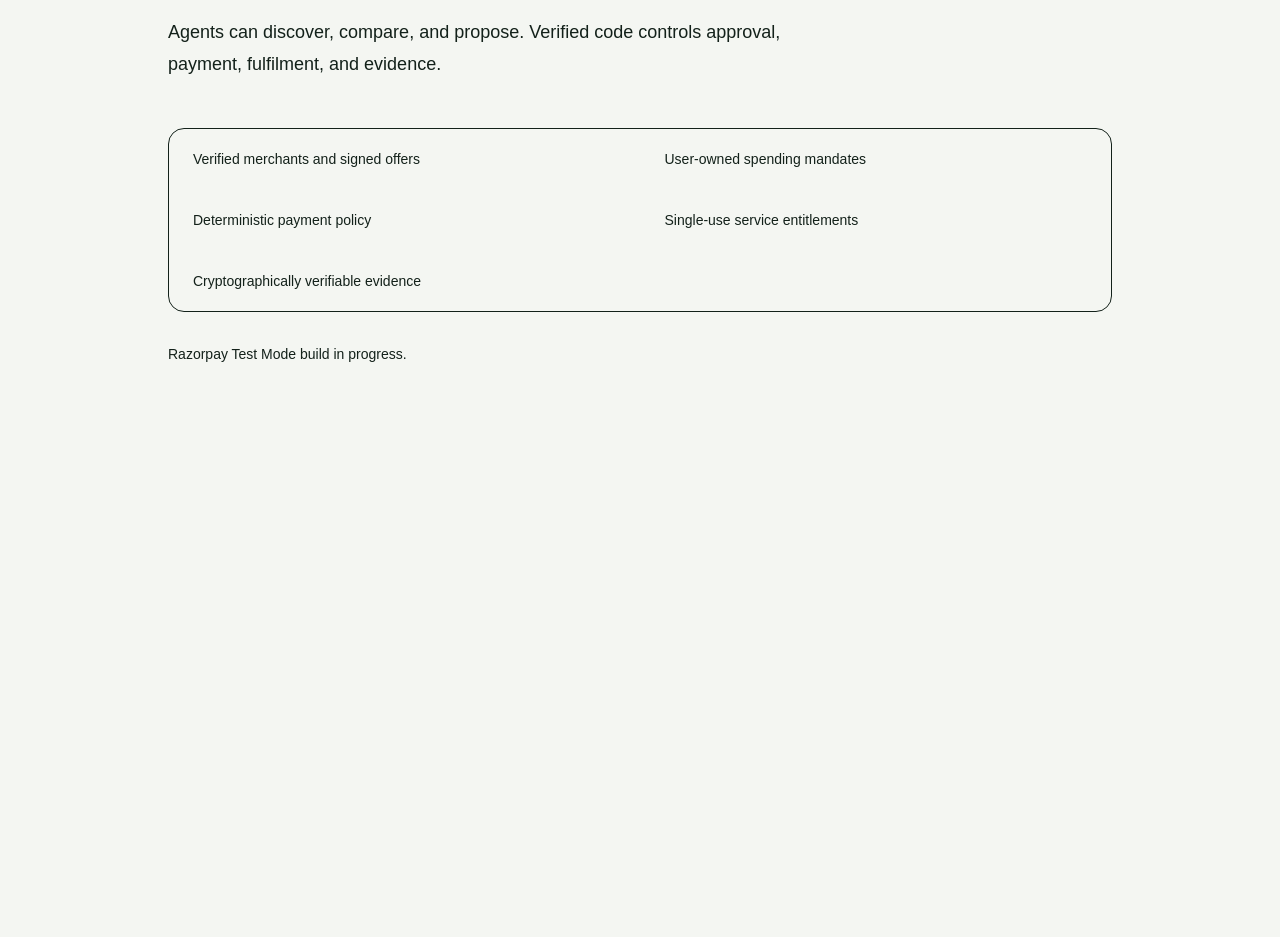
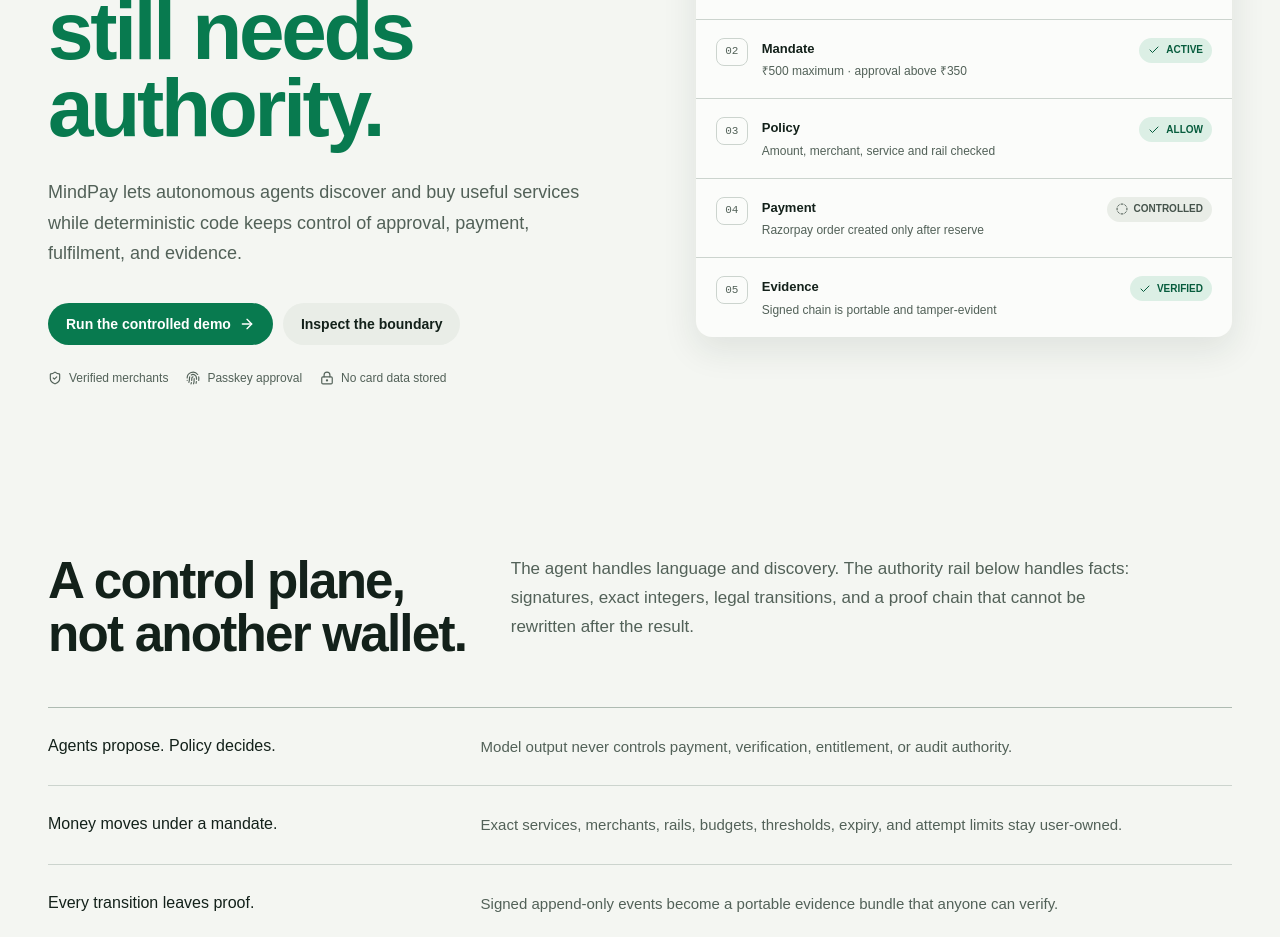
Before and after one commit to SiddharthManjul/giksnpay, a Next.js app in the folder apps/web/: page / in a window 1280 px wide. Shown: the part 360-1297 px from the top of the page. Before the commit the page ends 800 px from the top, so only its background shows below. Built offline with nearby package versions, Linux system fonts and the light colour scheme.

Commit message:
feat(web): update apps/web/app/page.tsx

```diff
--- a/apps/web/app/page.tsx
+++ b/apps/web/app/page.tsx
@@ -1,34 +1,77 @@
-import { PRODUCT_NAME } from "@/lib/product";
+import { ArrowRight, Fingerprint, LockKeyhole, ShieldCheck } from "lucide-react";
+import { AuthorityBoard } from "@/components/authority-board";
+import { PublicShell } from "@/components/public-shell";
+import { ButtonLink } from "@/components/ui";
 
-const controlPoints = [
-  "Verified merchants and signed offers",
-  "User-owned spending mandates",
-  "Deterministic payment policy",
-  "Single-use service entitlements",
-  "Cryptographically verifiable evidence",
+const safeguards = [
+  [
+    "Agents propose. Policy decides.",
+    "Model output never controls payment, verification, entitlement, or audit authority.",
+  ],
+  [
+    "Money moves under a mandate.",
+    "Exact services, merchants, rails, budgets, thresholds, expiry, and attempt limits stay user-owned.",
+  ],
+  [
+    "Every transition leaves proof.",
+    "Signed append-only events become a portable evidence bundle that anyone can verify.",
+  ],
 ] as const;
 
 export default function HomePage() {
   return (
-    <main className="mx-auto flex min-h-screen w-full max-w-5xl flex-col justify-center px-6 py-16 sm:px-10">
-      <p className="mb-6 text-sm font-semibold uppercase tracking-[0.18em] text-[var(--accent)]">
-        Trust layer for autonomous agents
-      </p>
-      <h1 className="max-w-4xl text-5xl font-semibold leading-[1.04] tracking-[-0.04em] sm:text-7xl">
-        {PRODUCT_NAME} keeps AI useful without giving it unchecked authority over money.
-      </h1>
-      <p className="mt-8 max-w-2xl text-lg leading-8 text-[var(--muted)]">
-        Agents can discover, compare, and propose. Verified code controls approval, payment,
-        fulfilment, and evidence.
-      </p>
-      <ul className="mt-12 grid gap-px overflow-hidden rounded-2xl border border-[var(--border)] bg-[var(--border)] sm:grid-cols-2">
-        {controlPoints.map((point) => (
-          <li className="bg-[var(--surface)] px-6 py-5 text-sm font-medium" key={point}>
-            {point}
-          </li>
-        ))}
-      </ul>
-      <p className="mt-8 text-sm text-[var(--muted)]">Razorpay Test Mode build in progress.</p>
-    </main>
+    <PublicShell>
+      <main id="main-content">
+        <section className="hero">
+          <div className="hero-copy">
+            <h1 className="balance">
+              AI can act. <em>Money still needs authority.</em>
+            </h1>
+            <p>
+              MindPay lets autonomous agents discover and buy useful services while deterministic
+              code keeps control of approval, payment, fulfilment, and evidence.
+            </p>
+            <div className="hero-actions">
+              <ButtonLink href="/demo" tone="signal">
+                Run the controlled demo <ArrowRight size={16} />
+              </ButtonLink>
+              <ButtonLink href="/how-it-works" tone="secondary">
+                Inspect the boundary
+              </ButtonLink>
+            </div>
+            <div className="truth-line">
+              <span>
+                <ShieldCheck size={14} /> Verified merchants
+              </span>
+              <span>
+                <Fingerprint size={14} /> Passkey approval
+              </span>
+              <span>
+                <LockKeyhole size={14} /> No card data stored
+              </span>
+            </div>
+          </div>
+          <AuthorityBoard />
+        </section>
+        <section className="section">
+          <div className="section-heading">
+            <h2 className="balance">A control plane, not another wallet.</h2>
+            <p>
+              The agent handles language and discovery. The authority rail below handles facts:
+              signatures, exact integers, legal transitions, and a proof chain that cannot be
+              rewritten after the result.
+            </p>
+          </div>
+          <div className="ledger-list">
+            {safeguards.map(([title, body]) => (
+              <article className="ledger-item" key={title}>
+                <h3>{title}</h3>
+                <p>{body}</p>
+              </article>
+            ))}
+          </div>
+        </section>
+      </main>
+    </PublicShell>
   );
 }
```
